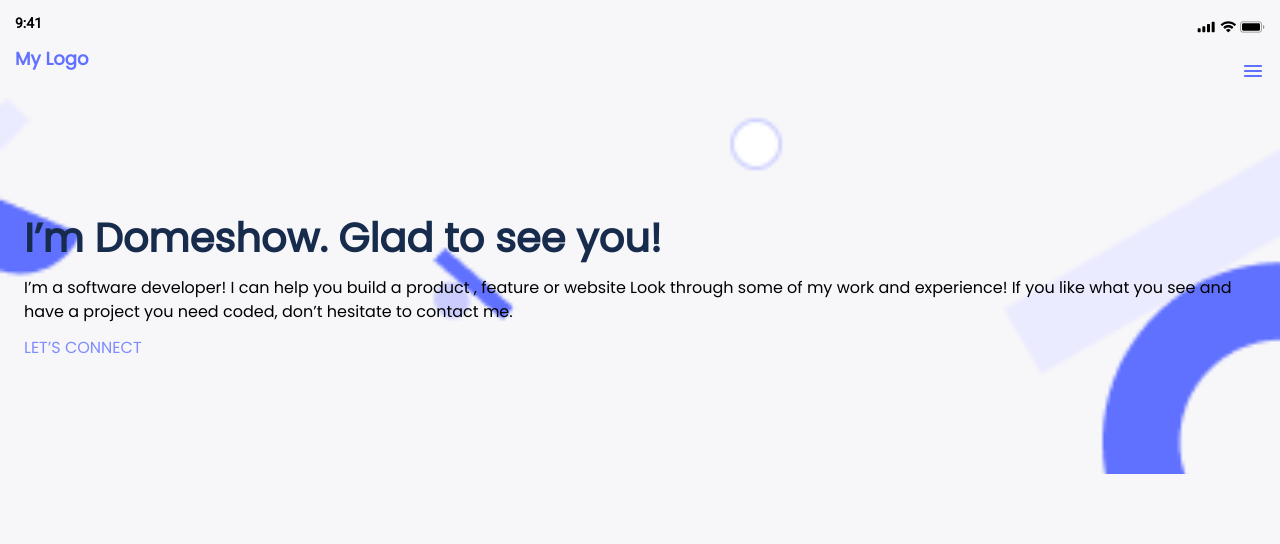
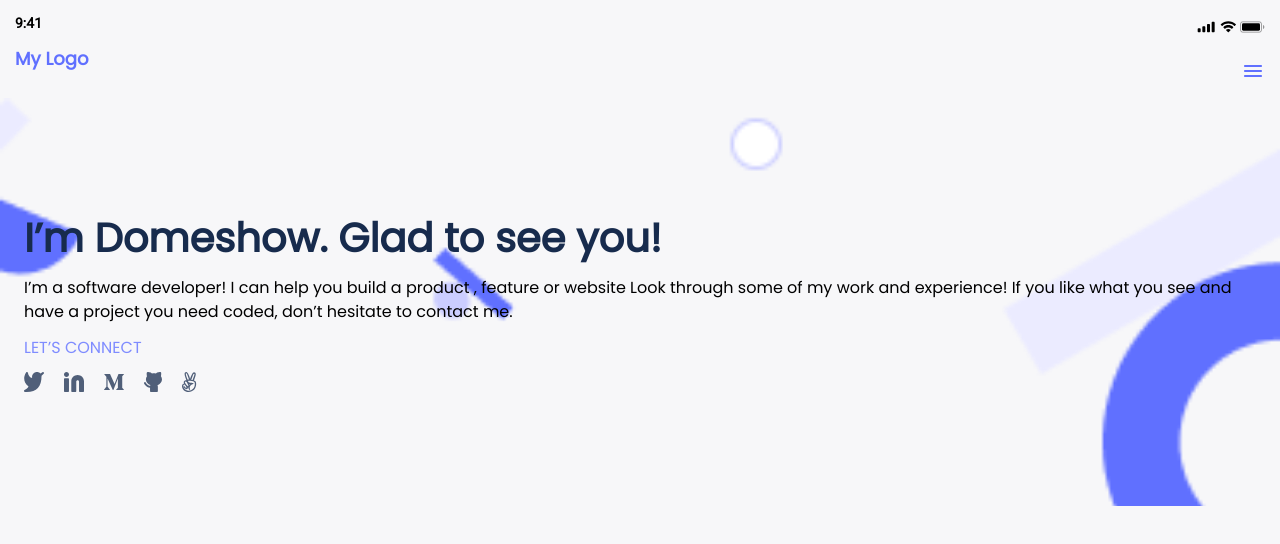
Before and after one commit to Domeshow/Microverse-Portfolio, a website: page index.html in a window 1280 px wide. Drawn offline with Linux system fonts and the light colour scheme.

Commit message:
[ENH] add icons

```diff
--- a/assets/css/style.css
+++ b/assets/css/style.css
@@ -77,3 +77,9 @@ h1 {
     font-size: 16px;
     line-height: 24px;
 }
+
+#social-media-icons {
+    display: flex;
+    gap: 20px;
+    height: 20px;
+}
--- a/index.html
+++ b/index.html
@@ -41,6 +41,13 @@
         <h1>I’m Domeshow. Glad to see you!</h1>
         <p>I’m a software developer! I can help you build a product , feature or website Look through some of my work and experience! If you like what you see and have a project you need coded, don’t hesitate to contact me.</p>
         <p id="connect">LET’S CONNECT</p>
+        <div id="social-media-icons">
+            <img src="./assets/img/twitter.svg" alt="">
+            <img src="./assets/img/Linkedin icon.svg" alt="">
+            <img src="./assets/img/medium.svg" alt="">
+            <img src="./assets/img/Vector-2.svg" alt="">
+            <img src="./assets/img/Vector.svg" alt="">
+        </div>
     </section>
 </body>
 </html>
```
Also changed, not shown: assets/img/Linkedin icon-1.svg (added), assets/img/Linkedin icon.svg (added), assets/img/Vector-2.svg (added), assets/img/Vector.svg (added), assets/img/github.svg (added), assets/img/medium.svg (added), assets/img/twitter.svg (added).
